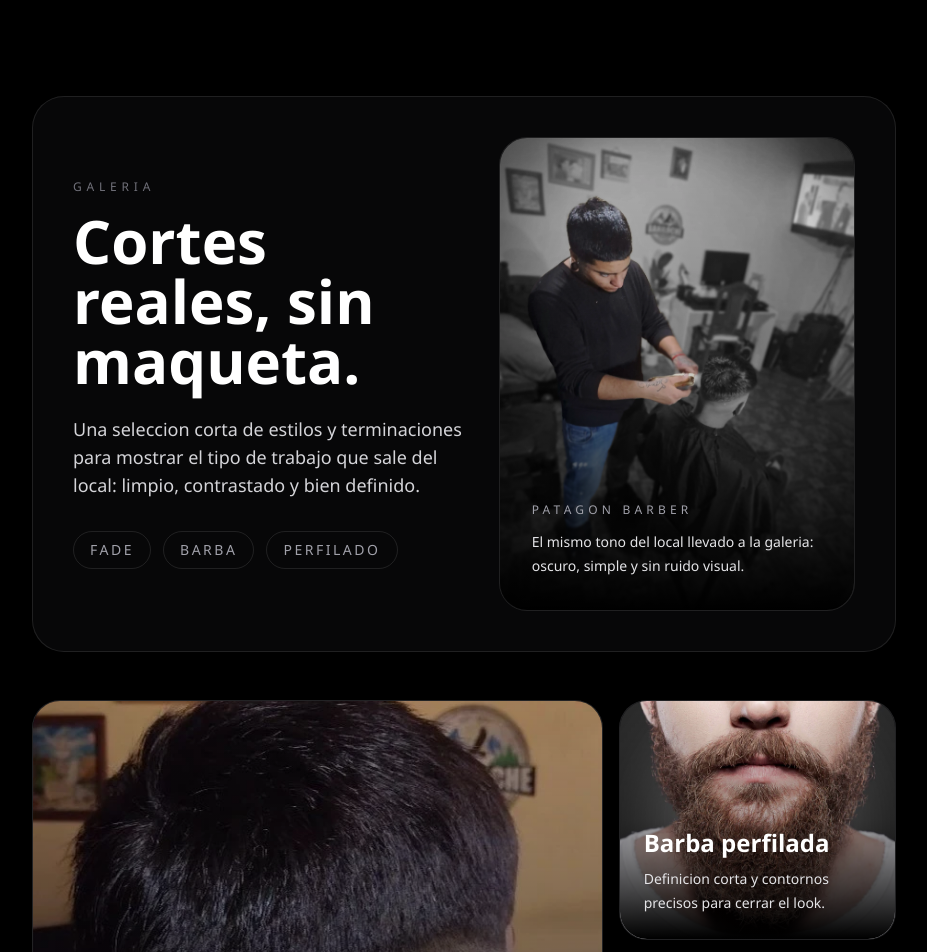
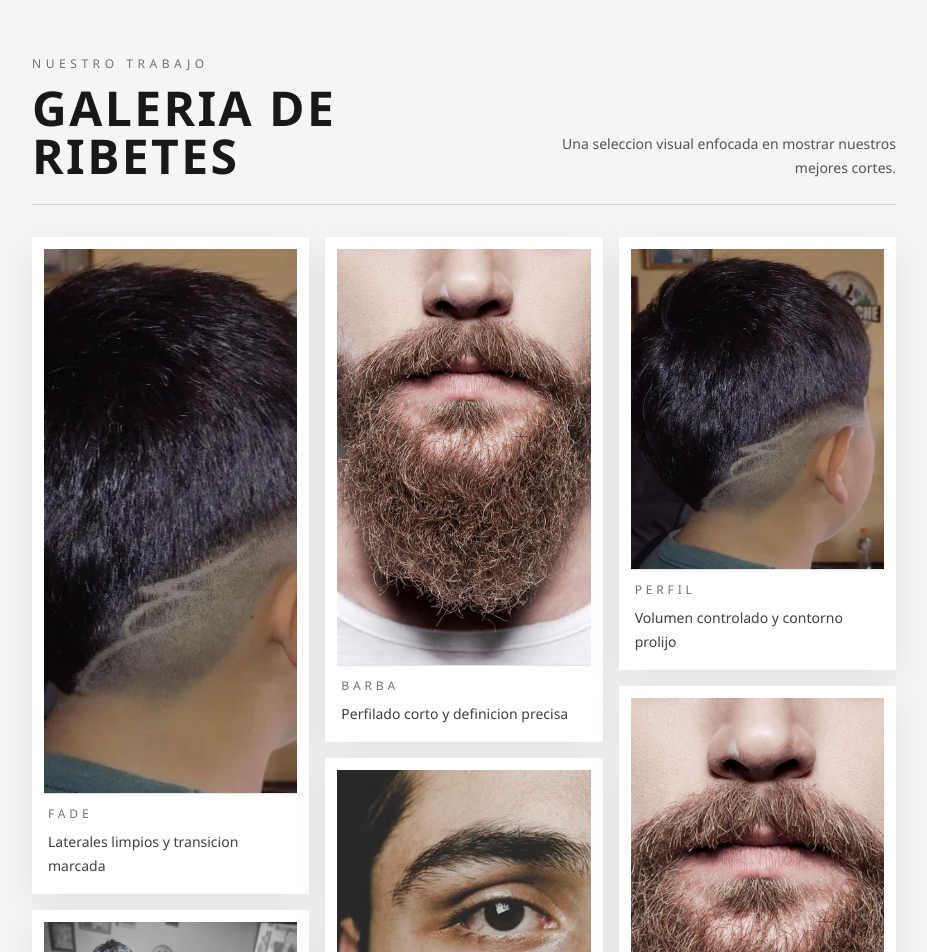
Before and after one commit to Alejo9601/don-ribete-barber, a React (Vite) app in the folder frontend/: page /gallery in a window 1280 px wide. Shown: the part 120-1072 px from the top of the page, without its empty margins (176-1103 px from the left). Built offline with nearby package versions, Linux system fonts and the light colour scheme; no server answers.

Commit message:
feat(frontend): redesign gallery with masonry preview

```diff
--- a/frontend/src/pages/Gallery.tsx
+++ b/frontend/src/pages/Gallery.tsx
@@ -1,3 +1,4 @@
+import { useEffect, useState } from 'react'
 import VisitorsGeneralLayout from '../Layouts/VisitorsGeneralLayout'
 import { WithMarginWrapper } from '../components/WithMarginWrapper'
 import haircutImage from '../assets/images/haircut.webp'
@@ -5,102 +6,128 @@ import beardImage from '../assets/images/beard.webp'
 import eyebrowImage from '../assets/images/eyebrow.webp'
 import coverImage from '../assets/images/cover.webp'
 
-const featuredCuts = [
+const galleryItems = [
   {
-    title: 'Fade prolijo',
-    description: 'Laterales limpios, textura arriba y un acabado sobrio.',
+    title: 'Fade',
+    subtitle: 'Laterales limpios y transicion marcada',
     image: haircutImage,
-    imageClassName: 'md:col-span-2 md:row-span-2'
+    mediaHeightClassName: 'h-[28rem] md:h-[34rem]',
+    imageClassName: 'object-center'
   },
   {
-    title: 'Barba perfilada',
-    description: 'Definicion corta y contornos precisos para cerrar el look.',
-    image: beardImage,
-    imageClassName: 'md:col-span-1 md:row-span-1'
+    title: 'Textura',
+    subtitle: 'Trabajo arriba con peso y forma',
+    image: coverImage,
+    mediaHeightClassName: 'h-[16rem] md:h-[18rem]',
+    imageClassName: 'object-center'
   },
   {
-    title: 'Detalle final',
-    description: 'Cejas y terminacion para que el corte quede completo.',
-    image: eyebrowImage,
-    imageClassName: 'md:col-span-1 md:row-span-1'
+    title: 'Barba',
+    subtitle: 'Perfilado corto y definicion precisa',
+    image: beardImage,
+    mediaHeightClassName: 'h-[22rem] md:h-[26rem]',
+    imageClassName: 'object-center'
   },
   {
-    title: 'Ambiente',
-    description: 'Una estetica de barrio, oscura y directa.',
-    image: coverImage,
-    imageClassName: 'md:col-span-2 md:row-span-1'
+    title: 'Detalle',
+    subtitle: 'Terminacion fina para cerrar el corte',
+    image: eyebrowImage,
+    mediaHeightClassName: 'h-[15rem] md:h-[17rem]',
+    imageClassName: 'object-center'
+  },
+  {
+    title: 'Perfil',
+    subtitle: 'Volumen controlado y contorno prolijo',
+    image: haircutImage,
+    mediaHeightClassName: 'h-[18rem] md:h-[20rem]',
+    imageClassName: 'object-top'
+  },
+  {
+    title: 'Acabado',
+    subtitle: 'Un resultado limpio, sobrio y definido',
+    image: beardImage,
+    mediaHeightClassName: 'h-[26rem] md:h-[31rem]',
+    imageClassName: 'object-center'
   }
 ]
 
 export function Gallery() {
+  const [previewItem, setPreviewItem] = useState<(typeof galleryItems)[number] | null>(
+    null
+  )
+
+  useEffect(() => {
+    if (previewItem === null) {
+      return
+    }
+
+    function handleEscape(event: KeyboardEvent) {
+      if (event.key === 'Escape') {
+        setPreviewItem(null)
+      }
+    }
+
+    document.body.style.overflow = 'hidden'
+    window.addEventListener('keydown', handleEscape)
+
+    return () => {
+      document.body.style.overflow = ''
+      window.removeEventListener('keydown', handleEscape)
+    }
+  }, [previewItem])
+
   return (
     <VisitorsGeneralLayout>
-      <main className="bg-black py-16 text-white md:py-24">
-        <WithMarginWrapper customClasses="space-y-12">
-          <section className="grid gap-8 rounded-[2rem] border border-white/10 bg-zinc-950/80 p-6 shadow-[0_30px_80px_rgba(0,0,0,0.35)] md:grid-cols-[minmax(0,1.05fr)_minmax(20rem,0.95fr)] md:p-10">
-            <div className="flex flex-col justify-center">
-              <p className="text-xs uppercase tracking-[0.4em] text-zinc-500">
-                Galeria
+      <main className="bg-stone-100 py-10 text-zinc-900 md:py-14">
+        <WithMarginWrapper customClasses="space-y-8">
+          <section className="border-b border-zinc-300 pb-6">
+            <div className="flex flex-col gap-4 md:flex-row md:items-end md:justify-between">
+              <div className="max-w-2xl">
+                <p className="text-xs uppercase tracking-[0.38em] text-zinc-500">
+                  Nuestro trabajo
                 </p>
-              <h1 className="mt-4 max-w-xl text-4xl font-semibold leading-tight md:text-6xl">
-                Cortes reales, sin maqueta.
+                <h1 className="mt-3 text-3xl font-semibold uppercase tracking-[0.05em] md:text-5xl">
+                  Galeria de ribetes
                 </h1>
-              <p className="mt-6 max-w-lg text-base leading-7 text-zinc-300 md:text-lg">
-                Una seleccion corta de estilos y terminaciones para mostrar el
-                tipo de trabajo que sale del local: limpio, contrastado y bien
-                definido.
+              </div>
+              <p className="max-w-md text-sm leading-6 text-zinc-600 md:text-right">
+                Una seleccion visual enfocada en mostrar nuestros mejores
+                cortes.
               </p>
-              <div className="mt-8 flex flex-wrap gap-3 text-sm uppercase tracking-[0.18em] text-zinc-400">
-                <span className="rounded-full border border-white/10 px-4 py-2">
-                  Fade
-                </span>
-                <span className="rounded-full border border-white/10 px-4 py-2">
-                  Barba
-                </span>
-                <span className="rounded-full border border-white/10 px-4 py-2">
-                  Perfilado
-                </span>
-              </div>
-            </div>
-            <div className="relative min-h-[22rem] overflow-hidden rounded-[1.75rem] border border-white/10">
-              <img
-                src={coverImage}
-                alt="Interior de la barberia"
-                className="h-full w-full object-cover object-center"
-              />
-              <div className="absolute inset-0 bg-gradient-to-t from-black via-black/20 to-transparent"></div>
-              <div className="absolute bottom-0 left-0 right-0 p-6 md:p-8">
-                <p className="text-xs uppercase tracking-[0.35em] text-zinc-400">
-                  Patagon Barber
-                </p>
-                <p className="mt-3 max-w-sm text-sm leading-6 text-zinc-200">
-                  El mismo tono del local llevado a la galeria: oscuro, simple y
-                  sin ruido visual.
-                </p>
-              </div>
             </div>
           </section>
 
-          <section className="grid gap-4 md:auto-rows-[15rem] md:grid-cols-3">
-            {featuredCuts.map((item) => {
+          <section className="columns-1 gap-4 md:columns-2 xl:columns-3">
+            {galleryItems.map((item) => {
               return (
                 <article
-                  key={item.title}
-                  className={`group relative overflow-hidden rounded-[1.75rem] border border-white/10 bg-zinc-950 ${item.imageClassName}`}
+                  key={`${item.title}-${item.subtitle}`}
+                  className="group mb-4 break-inside-avoid overflow-hidden bg-white p-3 shadow-[0_10px_35px_rgba(15,23,42,0.08)] transition-shadow duration-500 hover:shadow-[0_18px_45px_rgba(15,23,42,0.16)]"
+                >
+                  <div className="flex flex-col">
+                    <div
+                      className={`overflow-hidden bg-zinc-200 ${item.mediaHeightClassName}`}
+                    >
+                      <button
+                        type="button"
+                        className="block h-full w-full cursor-pointer"
+                        onClick={() => setPreviewItem(item)}
                       >
                         <img
                           src={item.image}
                           alt={item.title}
-                    className="h-full w-full object-cover object-center transition duration-700 group-hover:scale-[1.03]"
+                          className={`h-full w-full object-cover saturate-[0.85] transition duration-700 ease-out group-hover:scale-[1.06] group-hover:-translate-y-1 group-hover:saturate-100 group-hover:contrast-105 ${item.imageClassName}`}
                         />
-                  <div className="absolute inset-0 bg-gradient-to-t from-black via-black/30 to-transparent"></div>
-                  <div className="absolute inset-x-0 bottom-0 p-5 md:p-6">
-                    <h2 className="text-2xl font-semibold text-white">
+                      </button>
+                    </div>
+                    <div className="border-t border-zinc-200 px-1 pb-1 pt-3">
+                      <p className="text-xs uppercase tracking-[0.32em] text-zinc-500">
                         {item.title}
-                    </h2>
-                    <p className="mt-2 max-w-md text-sm leading-6 text-zinc-200">
-                      {item.description}
                       </p>
+                      <p className="mt-2 text-sm leading-6 text-zinc-700">
+                        {item.subtitle}
+                      </p>
+                    </div>
                   </div>
                 </article>
               )
@@ -108,6 +135,40 @@ export function Gallery() {
           </section>
         </WithMarginWrapper>
       </main>
+      {previewItem ? (
+        <div
+          className="fixed inset-0 z-50 flex items-center justify-center bg-black/80 px-4 py-8"
+          onClick={() => setPreviewItem(null)}
+        >
+          <div
+            className="relative w-full max-w-5xl overflow-hidden bg-white p-3 shadow-[0_24px_80px_rgba(0,0,0,0.45)]"
+            onClick={(event) => event.stopPropagation()}
+          >
+            <button
+              type="button"
+              className="absolute right-4 top-4 z-10 rounded-full bg-black/70 px-3 py-2 text-xs font-semibold uppercase tracking-[0.2em] text-white transition hover:bg-black"
+              onClick={() => setPreviewItem(null)}
+            >
+              Cerrar
+            </button>
+            <div className="max-h-[78vh] overflow-hidden bg-zinc-200">
+              <img
+                src={previewItem.image}
+                alt={previewItem.title}
+                className="max-h-[78vh] w-full object-contain"
+              />
+            </div>
+            <div className="border-t border-zinc-200 px-2 pb-1 pt-4">
+              <p className="text-xs uppercase tracking-[0.32em] text-zinc-500">
+                {previewItem.title}
+              </p>
+              <p className="mt-2 text-sm leading-6 text-zinc-700">
+                {previewItem.subtitle}
+              </p>
+            </div>
+          </div>
+        </div>
+      ) : null}
     </VisitorsGeneralLayout>
   )
 }
```
Lines whose indentation alone changed are shown as unchanged.
